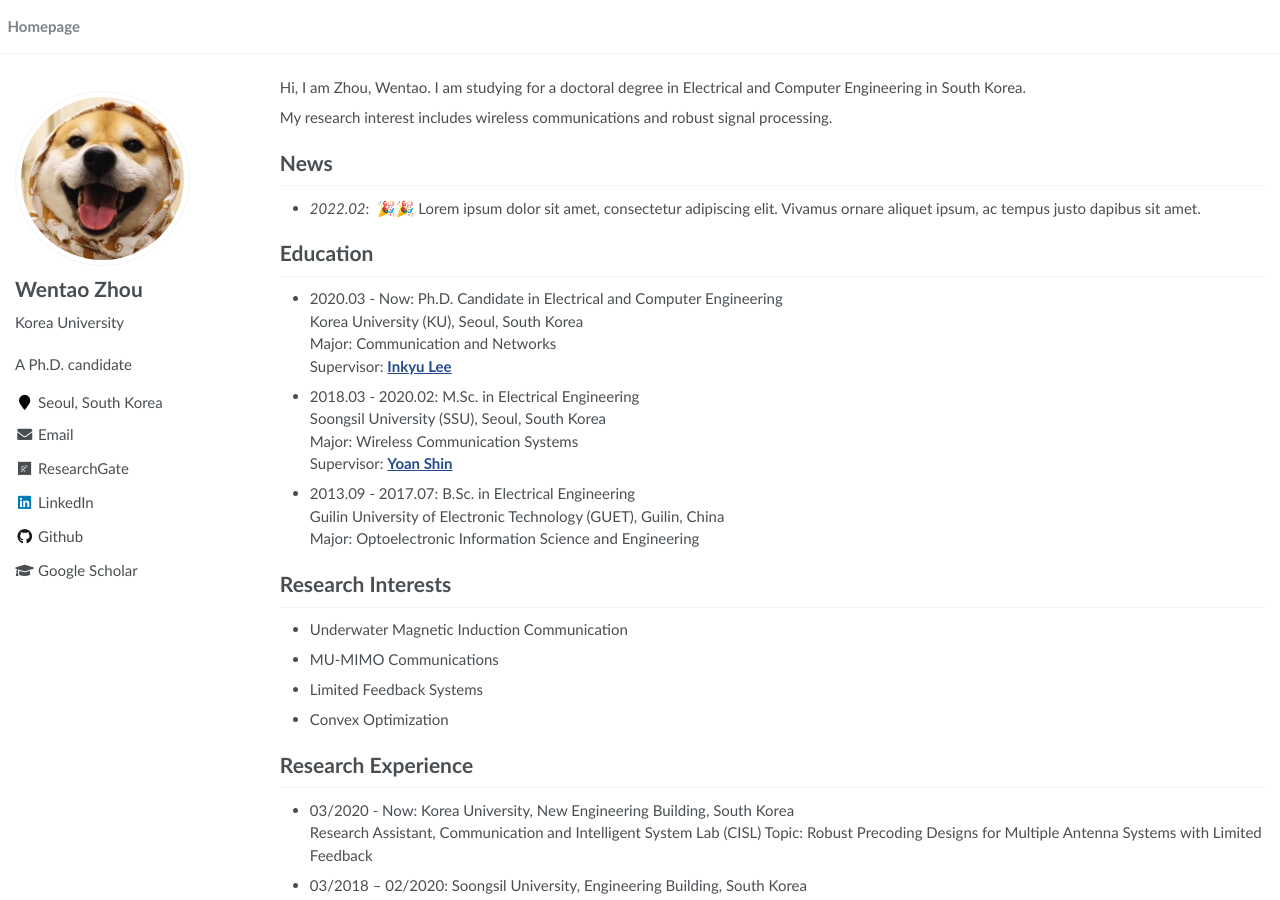
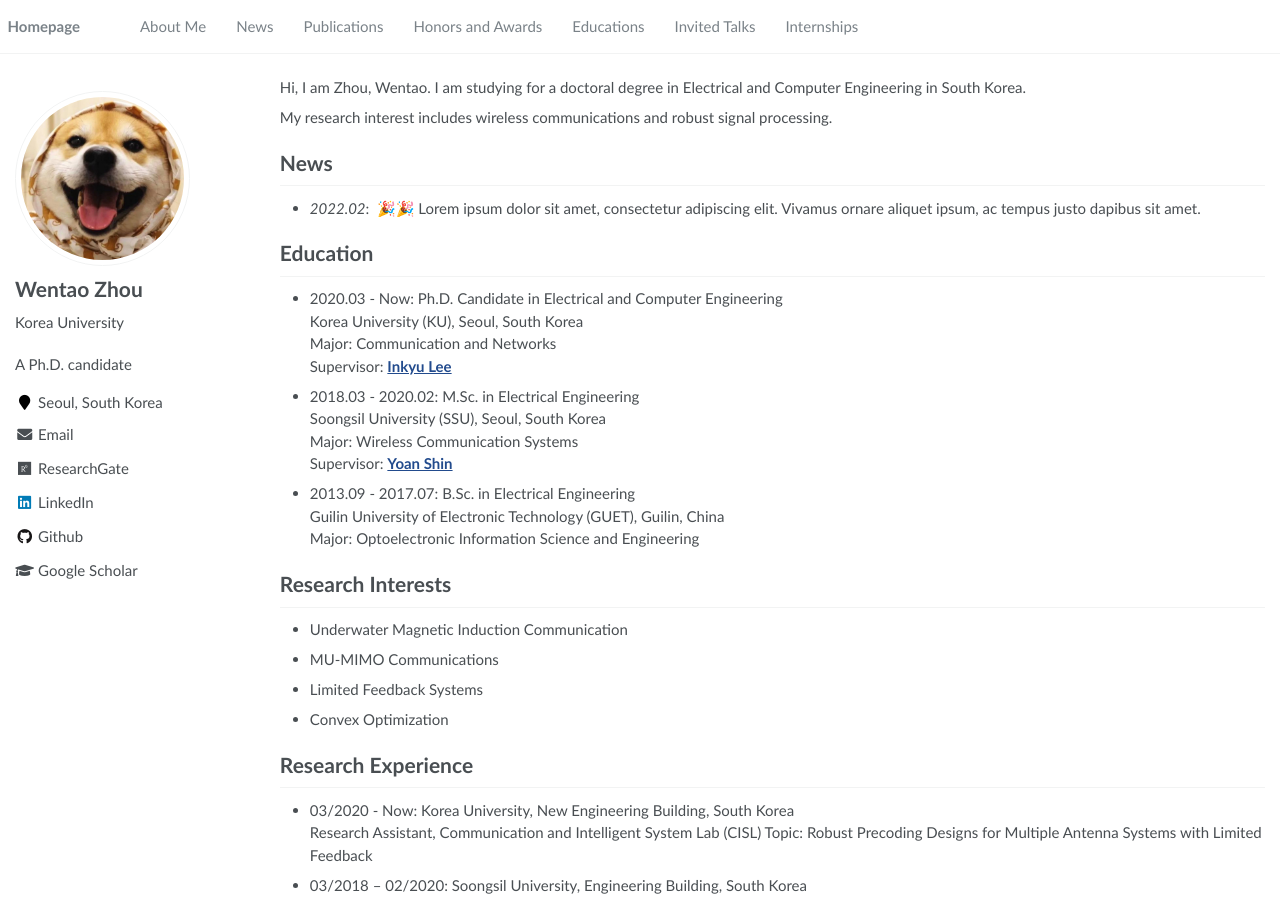
Before and after one commit to zhouwt612/zhouwt612.github.io, a Jekyll site: the page built from _pages/about.md, in a window 1280 px wide and 900 px high. Built offline with Jekyll 4.4.1, drawn with Linux system fonts in a browser that asks for light colours.

Commit message:
update230507

```diff
--- a/_data/navigation.yml
+++ b/_data/navigation.yml
@@ -1,4 +1,22 @@
 # main links links
 main:
-#  - title: "Publications"
-#    url: "/#-publication"
+  - title: "About Me"
+    url: "/#about-me"
+
+  - title: "News"
+    url: "/#-news"
+
+  - title: "Publications"
+    url: "/#-publications"
+
+  - title: "Honors and Awards"
+    url: "/#-honors-and-awards"
+
+  - title: "Educations"
+    url: "/#-educations"
+
+  - title: "Invited Talks"
+    url: "/#-invited-talks"
+
+  - title: "Internships"
+    url: "/#-internships"
```
Also changed, not shown: .github/workflows/google_scholar_crawler.yaml (added).
